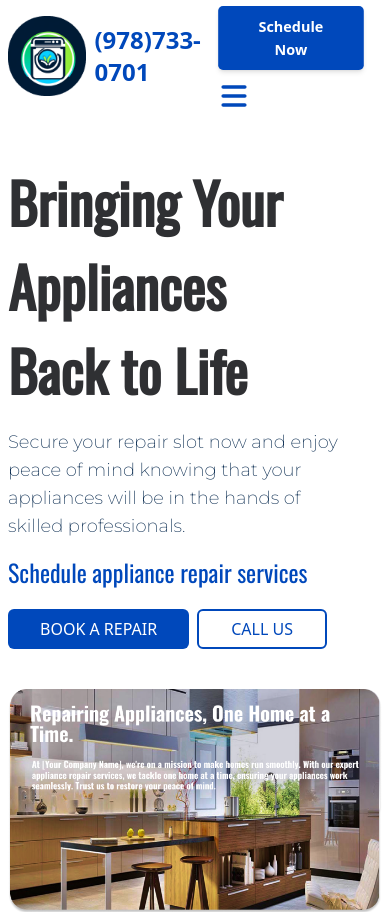
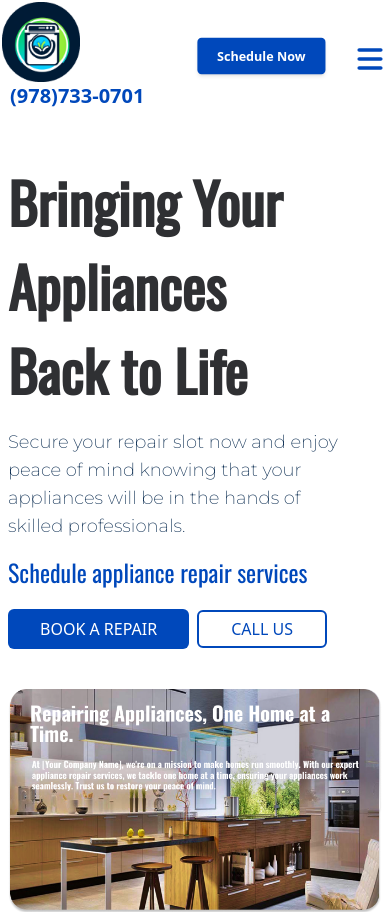
Before and after one commit to Kevin-ishimwe/e-appliancelyss, a React (Vite) app: page / in a window 390 px wide. Shown: the top 912 px of the page. Built offline with nearby package versions, Linux system fonts and the light colour scheme.

Commit message:
fix for the navbar

```diff
--- a/src/components/Hero.jsx
+++ b/src/components/Hero.jsx
@@ -25,9 +25,12 @@ function Hero() {
             <button className="py-2 px-8 bg-primary text-white rounded-md hover:scale-105 transition-all">
               BOOK A REPAIR
             </button>
-            <button className="py-1.5 px-8 ml-2 bg-none text-primary rounded-md border-primary border-2 hover:scale-105 transition-all">
+            <a
+              href="tel:(978)733-0701"
+              className="py-1.5 px-8 ml-2 bg-none text-primary rounded-md border-primary border-2 hover:scale-105 transition-all"
+            >
               CALL US
-            </button>
+            </a>
           </div>
         </div>
         <div>
--- a/src/components/NavBar.jsx
+++ b/src/components/NavBar.jsx
@@ -11,7 +11,7 @@ class link {
 }
 function Navbar() {
   const [style, setstyle] = useState({
-    deg: "90",
+    deg: "90deg",
     counter: false,
     clip: "",
   });
@@ -28,23 +28,26 @@ function Navbar() {
     console.log(style.counter);
     if (style.counter == false) {
       return setstyle({
-        deg: "90",
+        deg: "90deg",
         counter: !style.counter,
         clip: "polygon(0 0, 100% 0, 100% 100%, 0 100%)",
       });
     }
     return setstyle({
-      deg: "0",
+      deg: "0deg",
       counter: !style.counter,
       clip: "polygon(0 0, 0 0, 0 100%, 0% 100%)",
     });
   };
 
   return (
-    <div className="fixed bg-white z-20  flex w-full   h-[7em] items-center justify-between px-2 md:px-[6%]">
-      <div className="flex items-center h-[50%] ">
+    <div className="fixed bg-white z-20  flex w-full   h-[7em] items-center justify-between px-0.5 md:px-[6%]">
+      <div className="md:flex items-center  md:h-[50%] ">
         <img src={logonav} alt="logo" className=" max-h-[5em]" />
-        <a href="" className="text-2xl text-primary font-semibold ml-2">
+        <a
+          href="tel:(978)733-0701"
+          className="text-xl bg-white sm:text-2xl text-primary font-semibold ml-2"
+        >
           (978)733-0701
         </a>
       </div>
@@ -65,11 +68,11 @@ function Navbar() {
         })}
       </div>
       <div className="">
-        <button className="scale-[0.8] sm:scale-100 px-7 py-3 bg-primary text-white font-semibold rounded-md shadow-md transition-all text-lg hover:scale-[1.02] ">
+        <button className="scale-[0.7] sm:scale-100 px-7 py-3 bg-primary text-white font-semibold rounded-md shadow-md transition-all text-lg hover:scale-[1.02] ">
           Schedule Now
         </button>
         <HiMenu
-          className={`inline text-4xl md:hidden ml-4 text-primary rotate-${style.deg} transition-all`}
+          className={`inline text-4xl md:hidden ml-0 text-primary rotate-[${style.deg}] transition-all`}
           onClick={menuHandler}
         />
       </div>
```
